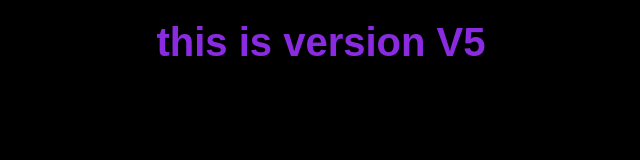
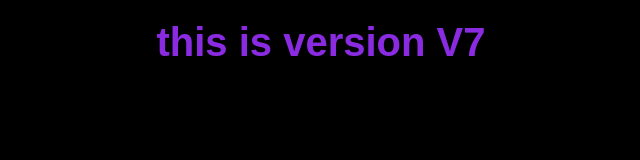
Before and after one commit to aslaf19/myrepo, a plain HTML site: page index.html in a window 1280 px wide. Shown: the full height of the page, 319-959 px from the left. Drawn offline with Linux system fonts and the light colour scheme.

Commit message:
the new version V7

```diff
--- a/index.html
+++ b/index.html
@@ -7,6 +7,6 @@
     <link rel="stylesheet" href="./style.css">
 </head>
 <body>
-    <h1>this is version V5</h1>
+    <h1>this is version V7</h1>
 </body>
 </html>
```
